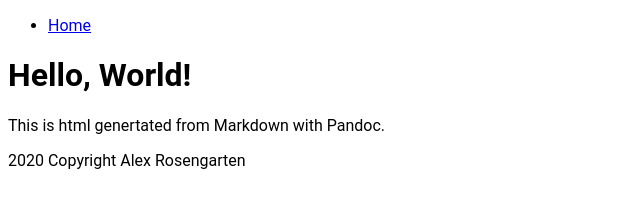
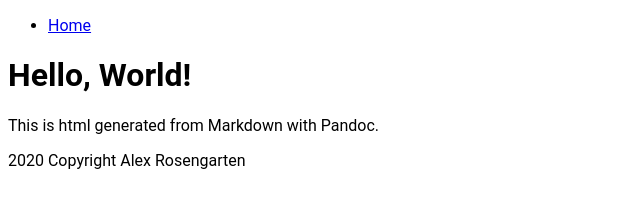
Before and after one commit to alxmrs/pandoc-website-template, a plain HTML site: page index.html in a window 1280 px wide. Shown: the full height of the page, 0-640 px from the left. Drawn offline with Linux system fonts and the light colour scheme.

Commit message:
Deploy alxrsngrtn/pandoc-website-template to github.com/alxrsngrtn/pandoc-website-template.git:gh-pages

```diff
--- a/css/main.css
+++ b/css/main.css
@@ -1,4 +1,3 @@
-
 body {
   font-family: "Roboto", sans-serif;
 }
--- a/index.html
+++ b/index.html
@@ -24,7 +24,7 @@
   </ul>
 </nav>
 <h1 id="hello-world">Hello, World!</h1>
-<p>This is html genertated from Markdown with Pandoc.</p>
+<p>This is html generated from Markdown with Pandoc.</p>
 <footer>
 2020 Copyright Alex Rosengarten
 </footer>
```
